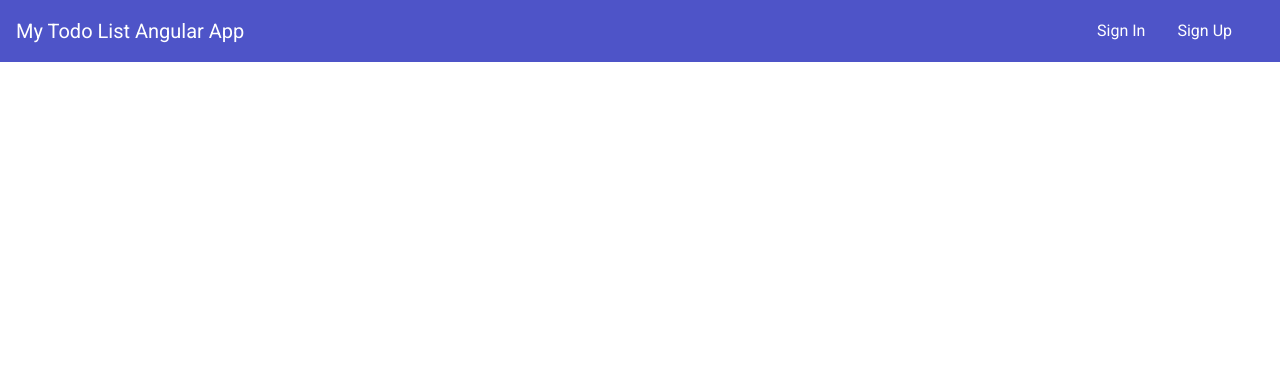
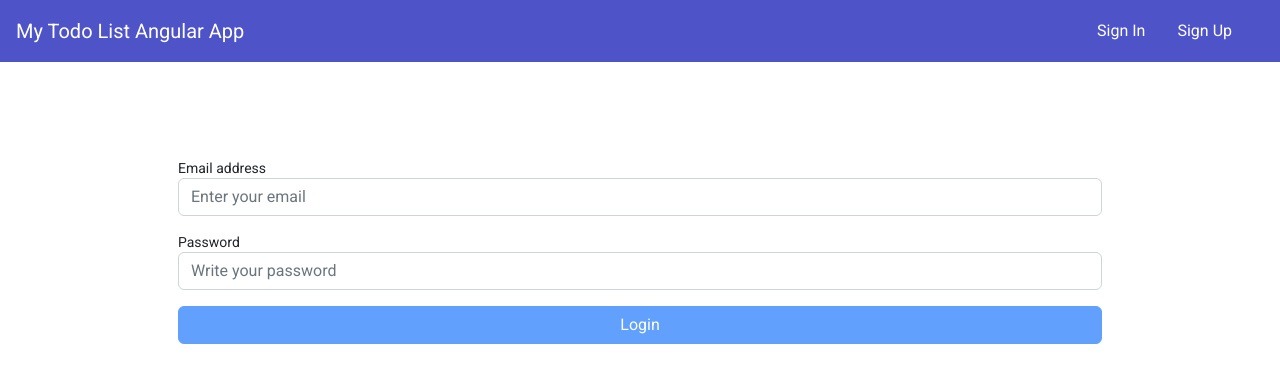
Before and after one commit to DiegoAvmor/todo-list-web-app, an Angular app: page /login in a window 1280 px wide. Before the commit this address led to /. Shown: the top 382 px of the page. Built offline with nearby package versions, Linux system fonts and the light colour scheme.

Commit message:
Added Sing In view and form validators

```diff
--- a/src/app/app-routing.module.ts
+++ b/src/app/app-routing.module.ts
@@ -1,11 +1,14 @@
+import { SigninViewComponent } from './views/signin-view/signin-view.component';
 import { NgModule } from '@angular/core';
 import { RouterModule, Routes } from '@angular/router';
 import { HomeViewComponent } from './views/home-view/home-view.component';
 import { SignupViewComponent } from './views/signup-view/signup-view.component';
 
 const routes: Routes = [
+  { path: '',   redirectTo: '/home', pathMatch: 'full' },
   { path: "home", component: HomeViewComponent },
-  { path: "register", component: SignupViewComponent}
+  { path: "register", component: SignupViewComponent},
+  { path: "login", component: SigninViewComponent}
 ];
 
 
--- a/src/app/app.module.ts
+++ b/src/app/app.module.ts
@@ -10,12 +10,14 @@ import {MatToolbarModule} from '@angular/material/toolbar';
 import {MatIconModule} from '@angular/material/icon';
 import { SignupViewComponent } from './views/signup-view/signup-view.component';
 import { FormsModule, ReactiveFormsModule } from '@angular/forms';
+import { SigninViewComponent } from './views/signin-view/signin-view.component';
 @NgModule({
   declarations: [
     AppComponent,
     NavbarComponent,
     HomeViewComponent,
     SignupViewComponent,
+    SigninViewComponent,
   ],
   imports: [
     BrowserModule,
--- a/src/app/components/navbar/navbar.component.html
+++ b/src/app/components/navbar/navbar.component.html
@@ -1,7 +1,7 @@
 <nav class="navbar p-3 mx-auto">
   <a class="navbar-brand">My Todo List Angular App</a>
   <div class="btn-container">
-    <a class="link" href="">Sign In</a>
-    <a class="link" href="">Sign Up</a>
+    <a class="link" routerLink="login">Sign In</a>
+    <a class="link" routerLink="register">Sign Up</a>
   </div>
 </nav>
--- /dev/null
+++ b/src/app/views/signin-view/signin-view.component.html
@@ -0,0 +1,23 @@
+<div class="container">
+  <div class="m-5 p-5">
+    <form [formGroup]="signInForm" class="align-items-center">
+      <div class="form-group pb-3">
+        <label for="emailInput">Email address</label>
+        <input formControlName="email" name="email" type="email" class="form-control" placeholder="Enter your email">
+        <div class="error-validation" *ngIf="this.controls['email'].invalid && this.controls['email'].touched">
+          <span *ngIf="this.controls['email'].hasError('required')">You must enter an email</span>
+          <span *ngIf="this.controls['email'].hasError('email')">You must enter a valid email</span>
+        </div>
+      </div>
+      <div class="form-group pb-3">
+        <label for="password">Password</label>
+        <input formControlName="password" name="password" type="password" class="form-control"  placeholder="Write your password">
+        <div class="error-validation" *ngIf="this.controls['password'].invalid && this.controls['password'].touched">
+          <span *ngIf="this.controls['password'].hasError('required')">Your password must not be empty</span>
+        </div>
+      </div>
+
+      <button [disabled]="!this.signInForm.valid" type="submit" class="btn btn-primary w-100">Login</button>
+    </form>
+  </div>
+</div>
--- /dev/null
+++ b/src/app/views/signin-view/signin-view.component.ts
@@ -0,0 +1,27 @@
+import { Component, OnInit } from '@angular/core';
+import { FormGroup, FormControl, Validators, FormBuilder } from '@angular/forms';
+
+@Component({
+  selector: 'app-signin-view',
+  templateUrl: './signin-view.component.html',
+  styleUrls: ['./signin-view.component.css']
+})
+export class SigninViewComponent implements OnInit {
+
+  signInForm!: FormGroup
+
+  constructor() { }
+
+  ngOnInit(): void {
+    const passwordFormControl = new FormControl("", Validators.required);
+
+    this.signInForm = new FormBuilder().group({
+      email: new FormControl("", [Validators.required, Validators.email]),
+      password: passwordFormControl,
+    });
+  }
+
+  get controls() {
+    return this.signInForm.controls;
+  }
+}
--- a/src/app/views/signup-view/signup-view.component.html
+++ b/src/app/views/signup-view/signup-view.component.html
@@ -13,6 +13,7 @@
         <input formControlName="email" name="email" type="email" class="form-control" placeholder="Enter your email">
         <div class="error-validation" *ngIf="this.controls['email'].invalid && this.controls['email'].touched">
           <span *ngIf="this.controls['email'].hasError('required')">You must enter an email</span>
+          <span *ngIf="this.controls['email'].hasError('email')">You must enter a valid email</span>
         </div>
       </div>
       <div class="form-group pb-3">
```
Also changed, not shown: src/app/views/signin-view/signin-view.component.css (added), 1 other file (tests, documents, lock files or other folders).
